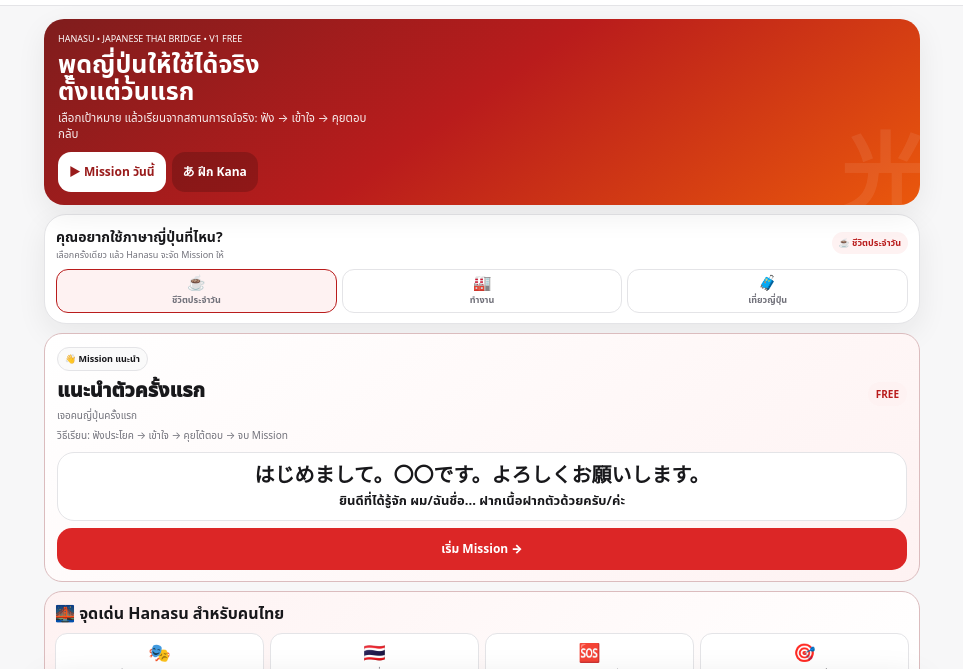
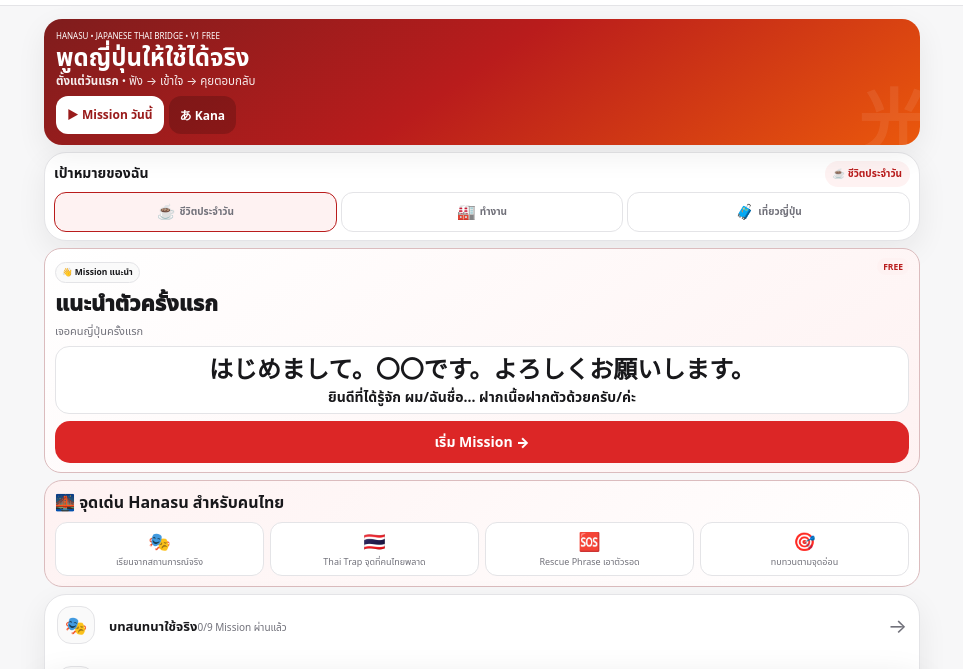
Before and after one commit to pormatee/MEasyMate-Products, a plain HTML site: page projects/hanasu/index.html in a window 1280 px wide. Shown: the part 53-722 px from the top of the page, without its empty margins (158-1121 px from the left). Drawn offline with Linux system fonts and the light colour scheme.

Commit message:
Hanasu V1 FREE compact home hotfix 2

```diff
--- a/projects/hanasu/index.html
+++ b/projects/hanasu/index.html
@@ -168,6 +168,40 @@
   .homeCompact .hero h1{font-size:23px}
   .homeCompact .hero p{font-size:11px}
   .homeMission .missionPhrase .jp{font-size:18px}
+}
+
+
+/* Hanasu V1 FREE — Compact Hotfix 1 */
+.homeUltra{gap:7px}
+.homeUltra .hero{padding:11px 12px;border-radius:18px}
+.homeUltra .hero:after{font-size:70px;bottom:-24px}
+.homeUltra .hero .tiny{font-size:8px}
+.homeUltra .hero h1{font-size:24px;line-height:1.06;margin:3px 0 4px}
+.homeUltra .hero p{font-size:11.5px;line-height:1.35;margin:0}
+.homeUltra .hero .row{margin-top:7px!important;gap:5px;flex-wrap:nowrap}
+.homeUltra .hero .btn{min-height:38px;padding:6px 11px;border-radius:12px;font-size:12px}
+.homeUltra .homeGoal{padding:8px 9px!important}
+.goalMiniHead{display:flex;align-items:center;justify-content:space-between;gap:8px;margin-bottom:5px}
+.goalMiniHead>b{font-size:14px}
+.homeUltra .goalPick{gap:4px!important;margin-top:0!important}
+.homeUltra .goalBtn{min-height:40px!important;padding:5px 4px!important;display:flex;align-items:center;justify-content:center;gap:4px}
+.homeUltra .goalBtn b{font-size:15px!important;line-height:1!important}
+.homeUltra .goalBtn span{font-size:10px!important;margin:0!important}
+.homeUltra .homeMission{padding:9px 10px!important;border-radius:17px}
+.homeUltra .homeMission .missionTop{align-items:flex-start}
+.homeUltra .homeMission .pathBadge{font-size:8.5px;padding:3px 6px}
+.homeUltra .homeMission .badge{font-size:8.5px;padding:3px 6px}
+.homeUltra .homeMission .title{font-size:22px!important;margin-top:4px!important}
+.homeUltra .homeMission .missionScene{font-size:11px}
+.homeUltra .homeMission .missionPhrase{margin-top:6px!important;padding:7px 7px!important;border-radius:14px}
+.homeUltra .homeMission .missionPhrase .jp{font-size:24px!important;line-height:1.24}
+.homeUltra .homeMission .missionPhrase .th{font-size:14px!important;line-height:1.34;margin-top:4px!important}
+.homeUltra .missionStart{margin-top:7px!important;min-height:42px!important;padding:8px 12px!important;font-size:14px}
+@media(max-width:760px){
+  main{padding-top:9px}
+  .bottomNav{padding:3px 4px!important;border-radius:15px!important}
+  .navBtn{min-height:44px!important;font-size:8.5px!important}
+  .navBtn .ico{font-size:16px!important}
 }
 
 </style>
@@ -433,19 +467,26 @@
 
 function today(){
  const due=dueWords().length,m=currentMission(),done=state.missionDone.length;
- return `<div class="stack homeCompact">
- <section class="card hero"><div class="tiny">HANASU • JAPANESE THAI BRIDGE • V1 FREE</div><h1>พูดญี่ปุ่นให้ใช้ได้จริง<br>ตั้งแต่วันแรก</h1><p>เลือกเป้าหมาย แล้วเรียนจากสถานการณ์จริง: ฟัง → เข้าใจ → คุยตอบกลับ</p><div class="row" style="margin-top:13px"><button class="btn" style="background:#fff;color:#991b1b" onclick="startMission()">▶ Mission วันนี้</button><button class="btn" style="background:rgba(0,0,0,.18);color:#fff" onclick="openPractice('kana')">あ ฝึก Kana</button></div></section>
+ return `<div class="stack homeCompact homeUltra">
+ <section class="card hero">
+   <div class="tiny">HANASU • JAPANESE THAI BRIDGE • V1 FREE</div>
+   <h1>พูดญี่ปุ่นให้ใช้ได้จริง</h1>
+   <p><b>ตั้งแต่วันแรก</b> • ฟัง → เข้าใจ → คุยตอบกลับ</p>
+   <div class="row"><button class="btn" style="background:#fff;color:#991b1b" onclick="startMission()">▶ Mission วันนี้</button><button class="btn" style="background:rgba(0,0,0,.18);color:#fff" onclick="openPractice('kana')">あ Kana</button></div>
+ </section>
 
- <section class="card pad homeGoal"><div class="between"><div><b>คุณอยากใช้ภาษาญี่ปุ่นที่ไหน?</b><div class="tiny muted">เลือกครั้งเดียว แล้ว Hanasu จะจัด Mission ให้</div></div><span class="badge">${goalIcon(state.goal)} ${goalLabel(state.goal)}</span></div>
- <div class="goalPick" style="margin-top:10px">
- <button class="goalBtn ${state.goal==='daily'?'on':''}" onclick="setGoal('daily')"><b>☕</b><span>ชีวิตประจำวัน</span></button>
- <button class="goalBtn ${state.goal==='work'?'on':''}" onclick="setGoal('work')"><b>🏭</b><span>ทำงาน</span></button>
- <button class="goalBtn ${state.goal==='travel'?'on':''}" onclick="setGoal('travel')"><b>🧳</b><span>เที่ยวญี่ปุ่น</span></button>
- </div></section>
+ <section class="card homeGoal">
+   <div class="goalMiniHead"><b>เป้าหมายของฉัน</b><span class="badge">${goalIcon(state.goal)} ${goalLabel(state.goal)}</span></div>
+   <div class="goalPick">
+     <button class="goalBtn ${state.goal==='daily'?'on':''}" onclick="setGoal('daily')"><b>☕</b><span>ชีวิตประจำวัน</span></button>
+     <button class="goalBtn ${state.goal==='work'?'on':''}" onclick="setGoal('work')"><b>🏭</b><span>ทำงาน</span></button>
+     <button class="goalBtn ${state.goal==='travel'?'on':''}" onclick="setGoal('travel')"><b>🧳</b><span>เที่ยวญี่ปุ่น</span></button>
+   </div>
+ </section>
 
- ${m?`<section class="missionCard homeMission"><div class="missionTop"><div><span class="pathBadge">${m.icon} Mission แนะนำ</span><div class="title" style="margin-top:7px">${m.title}</div><div class="missionScene">${m.scene}</div><div class="tiny muted" style="margin-top:4px">วิธีเรียน: ฟังประโยค → เข้าใจ → คุยโต้ตอบ → จบ Mission</div></div><span class="badge">${state.missionDone.includes(m.id)?'✓ ผ่านแล้ว':'FREE'}</span></div>
+ ${m?`<section class="missionCard homeMission"><div class="missionTop"><div><span class="pathBadge">${m.icon} Mission แนะนำ</span><div class="title">${m.title}</div><div class="missionScene">${m.scene}</div></div><span class="badge">${state.missionDone.includes(m.id)?'✓ ผ่านแล้ว':'FREE'}</span></div>
  <div class="missionPhrase"><div class="jp">${m.jp}</div><div class="th">${m.th}</div></div>
- <button class="btn primary full" style="margin-top:10px" onclick="startMission('${m.id}')">เริ่ม Mission →</button></section>`:''}
+ <button class="btn primary full missionStart" onclick="startMission('${m.id}')">เริ่ม Mission →</button></section>`:''}
 
  <section class="bridge"><b>🌉 จุดเด่น Hanasu สำหรับคนไทย</b><div class="bridgeFlow"><div><b>🎭</b><span>เรียนจากสถานการณ์จริง</span></div><div><b>🇹🇭</b><span>Thai Trap จุดที่คนไทยพลาด</span></div><div><b>🆘</b><span>Rescue Phrase เอาตัวรอด</span></div><div><b>🎯</b><span>ทบทวนตามจุดอ่อน</span></div></div></section>
 
```
Also changed, not shown: projects/hanasu/PROJECT_STATUS.md (+12 -6 lines).
